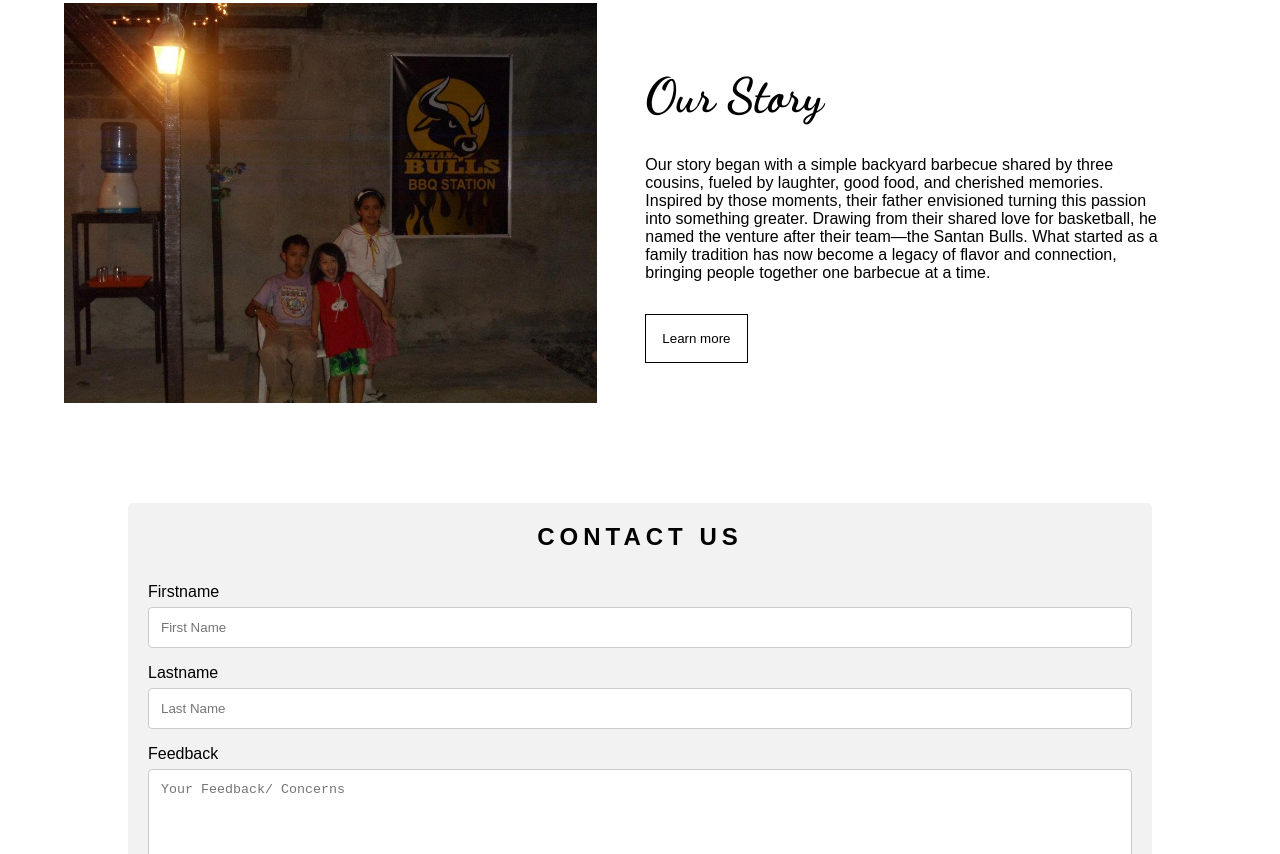
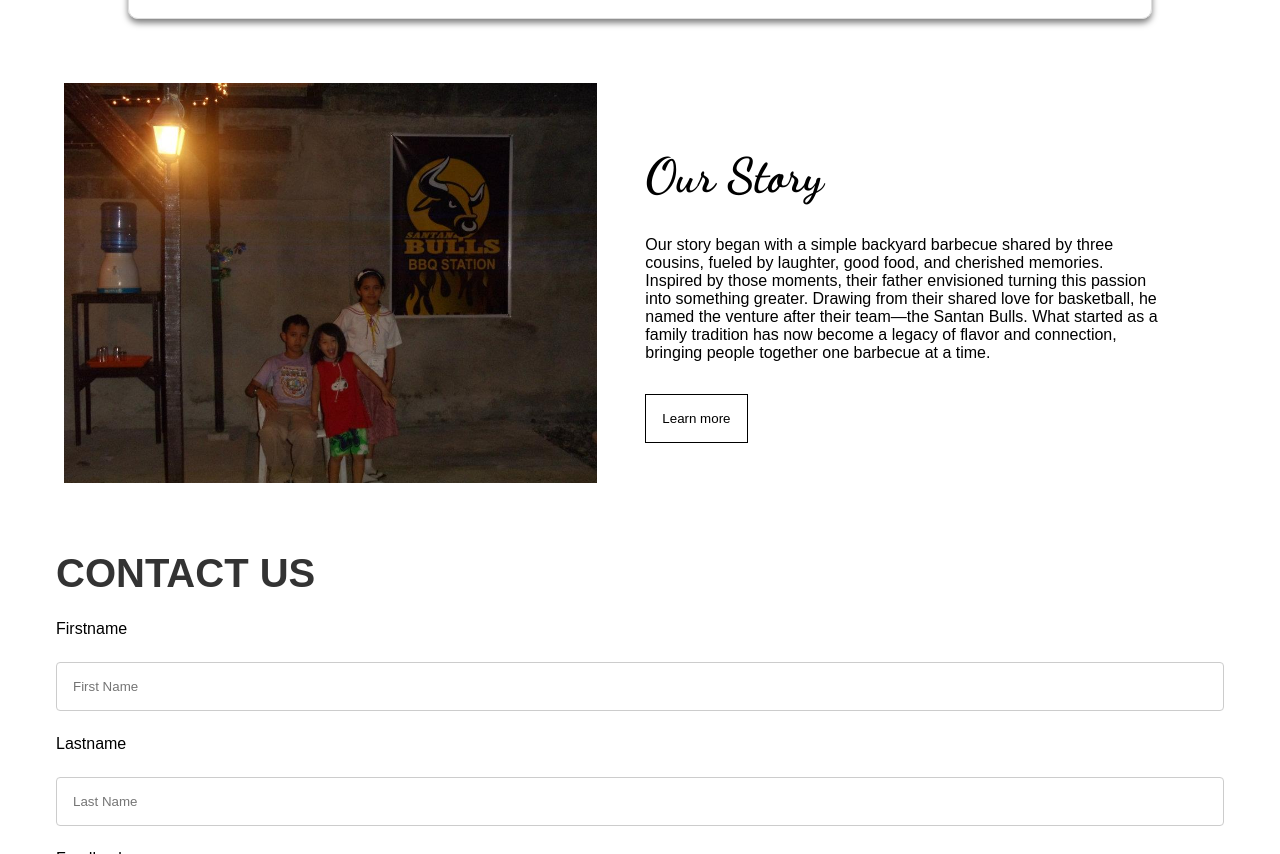
Before and after one commit to cheetoezzz/Restaurant-website, a plain HTML site: page index.html in a window 1280 px wide. Shown: the part 1946-2800 px from the top of the page. Drawn offline with Linux system fonts and the light colour scheme.

Commit message:
Add files via upload

```diff
--- a/style.css
+++ b/style.css
@@ -14,7 +14,6 @@ body {
 /* Navigation Bar Styles */
 .navigation {
   background-color: rgba(0, 0, 0, 0.2); /* Semi-transparent black background */
-  padding: 1rem 0; /* Adds vertical padding */
   position: fixed; /* Fixes the navigation bar at the top */
   top: 0; /* Positions the nav at the top of the page */
   left: 0; /* Positions the nav at the left edge */
@@ -61,13 +60,11 @@ body {
   display: flex; /* Enables flexbox for centering content */
   align-items: center; /* Vertically centers the content */
   justify-content: center; /* Horizontally centers the content */
-  height: 90vh; /* Sets the height to 90% of the viewport height */
+  height: 100vh; /* Sets the height to 90% of the viewport height */
   text-align: center; /* Centers text inside the hero section */
   background: url("./assets/images/filipinobbq.jpg") center/cover no-repeat;
   opacity: .8; /* Sets background image */
   flex-wrap: wrap;
-    margin: 0;
-    padding: 0;
 }
 
 /* Hero Content Styles */
@@ -252,50 +249,48 @@ body {
   background-color: #ccc;
 }
 
-/* Style inputs with type="text", select elements and textareas */
-input[type=text], select, textarea {
-  width: 100%; /* Full width */
-  padding: 12px; /* Some padding */
-  border: 1px solid #ccc; /* Gray border */
-  border-radius: 4px; /* Rounded borders */
-  box-sizing: border-box; /* Make sure that padding and width stays in place */
-  margin-top: 6px; /* Add a top margin */
-  margin-bottom: 16px; /* Bottom margin */
-  resize: vertical /* Allow the user to vertically resize the textarea (not horizontally) */
-}
-
-
-/* Style the submit button with a specific background color etc */
-input[type=submit] {
-  background-color: #0400ff;
-  color: white;
-  padding: 12px 20px;
-  border: none;
-  border-radius: 4px;
-  cursor: pointer;
-}
-
-/* When moving the mouse over the submit button, add a darker green color */
-input[type=submit]:hover {
-  background-color: #45a049;
-}
-
-/* Add a background color and some padding around the form */
+/* Contact Section */
 .contact-content {
-  border-radius: 5px;
-  background-color: #f2f2f2;
-  padding: 20px;
-  max-width: 80%;
-  margin: auto;
-  margin-top: 6rem;
+  padding: 4rem 1rem;
+  max-width: 1200px;
+  margin: 0 auto;
+  background-color: #fff;
 }
 
 .contact-content h2 {
-  margin-bottom: 2rem;
-  text-align: center;
-  letter-spacing: 5px;
+  font-size: 2.5rem;
+  margin-bottom: 1.5rem;
+  color: #333;
 }
 
+form {
+  display: flex;
+  flex-direction: column;
+  gap: 1.5rem;
+}
+
+form input,
+form textarea {
+  width: 100%;
+  padding: 1rem;
+  border: 1px solid #ccc;
+  border-radius: 4px;
+}
+
+form input[type="submit"] {
+  background-color: #e60000;
+  color: white;
+  border: none;
+  cursor: pointer;
+  font-size: 1.2rem;
+  padding: 1rem 2rem;
+  border-radius: 4px;
+  transition: background-color 0.3s ease-in-out;
+}
+
+form input[type="submit"]:hover {
+  background-color: #cc0000;
+}
 
 footer {
   margin-top: 4rem;
```
